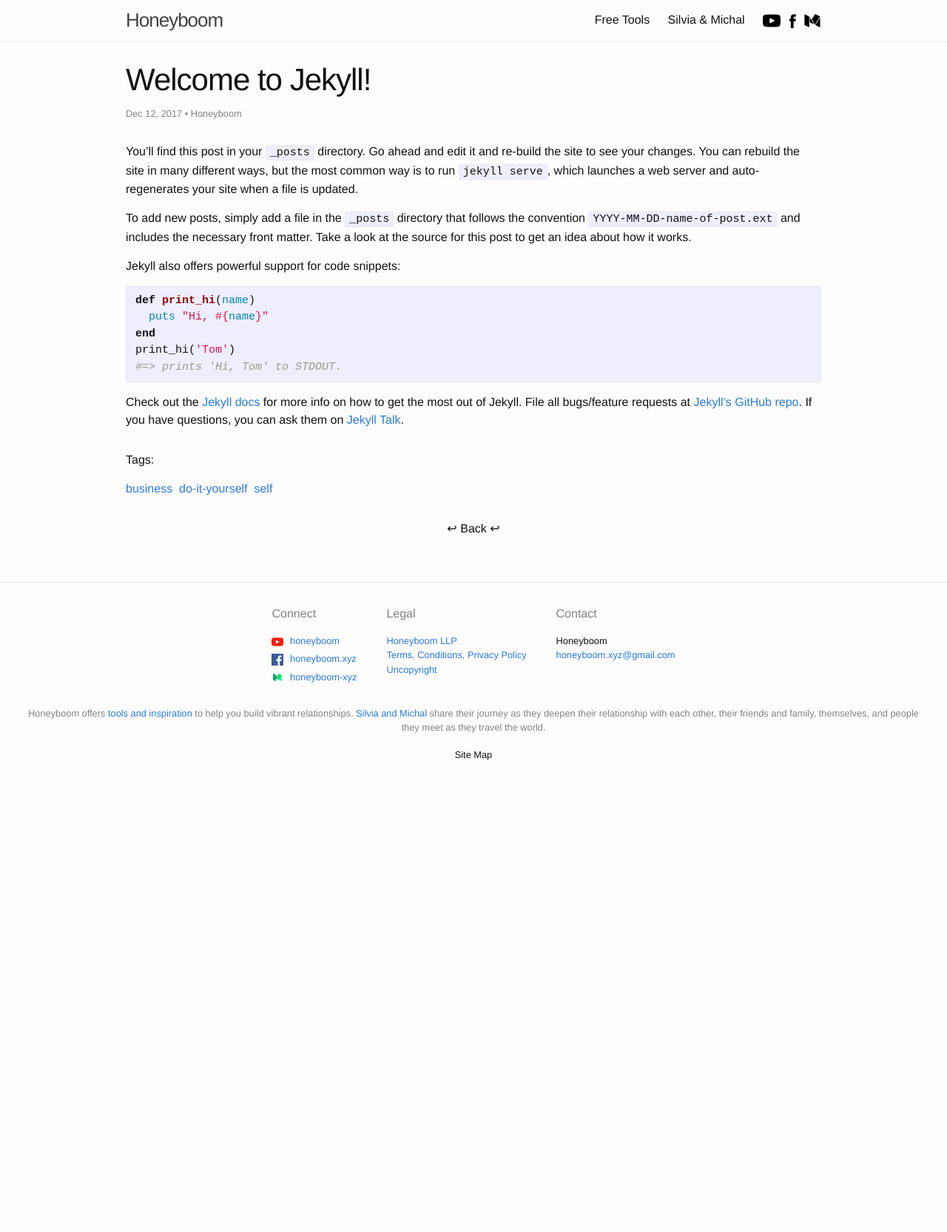
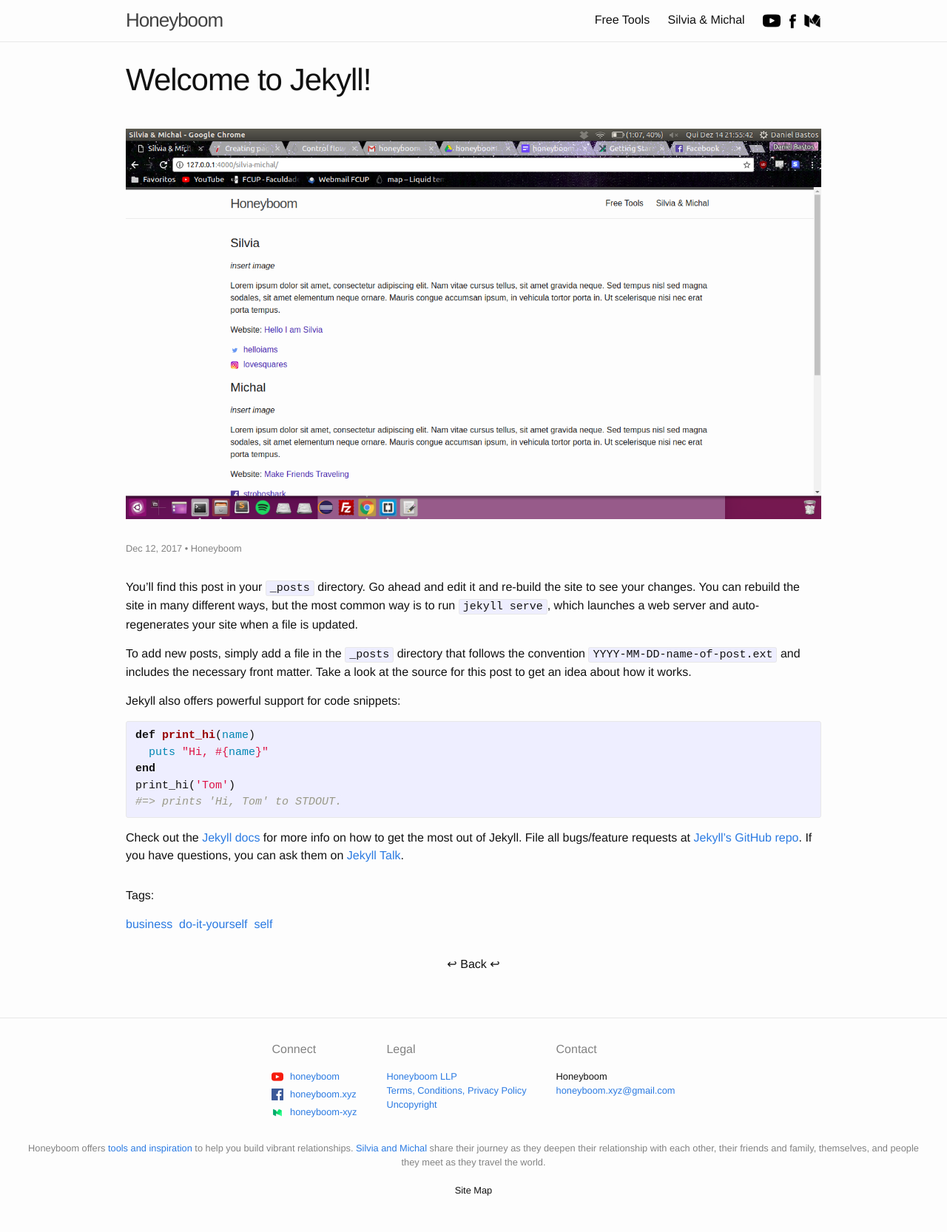
Before and after one commit to Honeyboom/honeyboom.github.io, a Jekyll site: the page built from _posts/2017-12-12-welcome-to-jekyll.markdown, in a window 1280 px wide. Shown: the whole page at 74% size. Built offline with Jekyll 4.4.1, drawn with Linux system fonts in a browser that asks for light colours; comment, search, counter and statistics services are not loaded; before the commit the page ends 1077 px from its top, so only the background shows below that.

Commit message:
Solved video posts

```diff
--- a/_config.yml
+++ b/_config.yml
@@ -58,7 +58,6 @@
 permalink: /articles/:title/
 
 # SEO
-description: "Sharing tools for vibrant relationships"
 
 
 
--- a/_layouts/post.html
+++ b/_layouts/post.html
@@ -8,12 +8,13 @@
 			{{ page.title | escape }}
     </h1>
 
-		{% for tag in page.tags %}
-			{% if tag contains "video" %}
-				{% assign video = true %}
-			{% endif %}
-		{% endfor %}
-    {% if page.image and video == false %}
+
+		{% if page.tags contains 'video' %}
+		{% else %}
+			{% assign video = 'false' %}
+		{% endif %}
+
+    {% if page.image and video == 'false' %}
        <img src="{{ page.image }}" alt="Post Image">
     {% endif %}
 
--- a/_posts/2017-12-12-welcome-to-jekyll.markdown
+++ b/_posts/2017-12-12-welcome-to-jekyll.markdown
@@ -2,7 +2,6 @@
 layout: post
 title:  Welcome to Jekyll!
 date:   2017-12-12 18:38:08 +0000
-categories: jekyll test
 image: /assets/posts/2017-12-12-welcome-to-jekyll/pic.png
 author: Honeyboom
 tags: do-it-yourself self business
```
